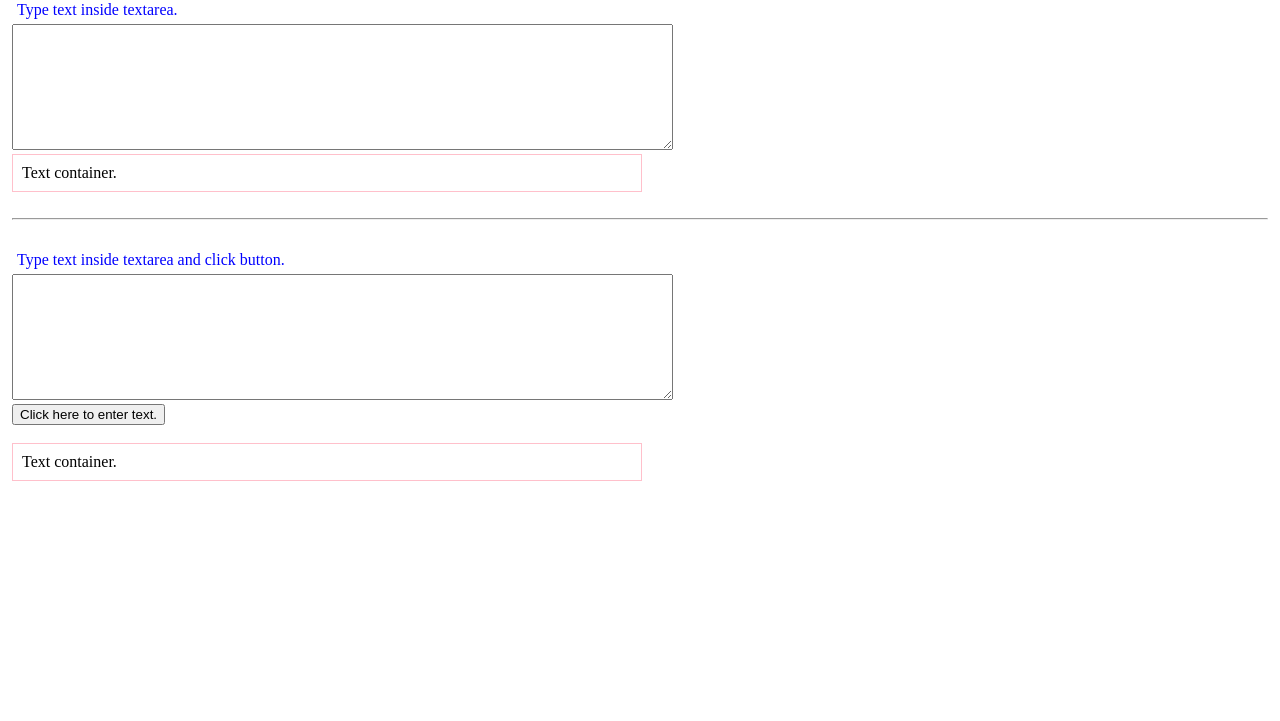
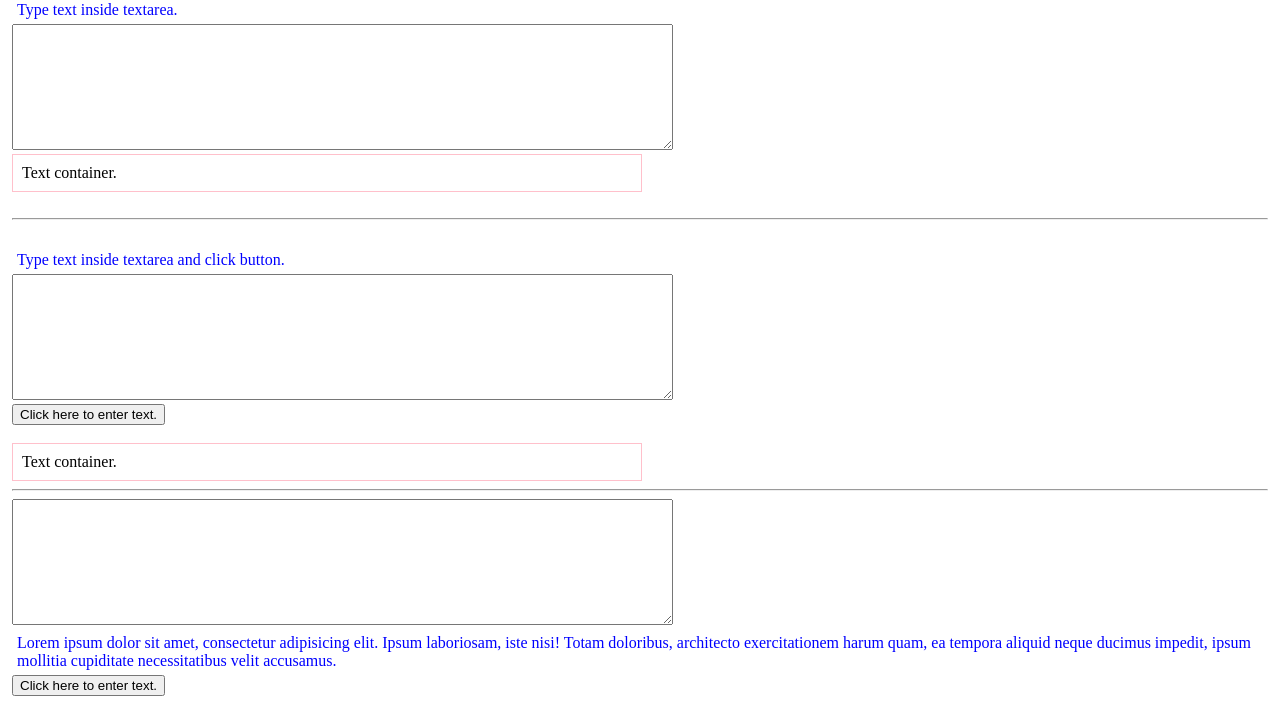
Before and after one commit to adrioro/DOM-Insertion-Outside-Keyboard-Events---JS, a plain HTML site: page index.html in a window 1280 px wide. Shown: the part 79-800 px from the top of the page. Drawn offline with nearby package versions, Linux system fonts and the light colour scheme.

Commit message:
Fourth commit

```diff
--- a/index.html
+++ b/index.html
@@ -30,8 +30,16 @@
       <br>
       <br>
 
+      <div class="box" id="boxId2">Text container.</div>
+      <hr>
+      <textarea id="textarea3" name="name" rows="8" cols="80"></textarea>
+      <p class="myParagh">Lorem ipsum dolor sit amet, consectetur adipisicing elit.
+         Ipsum laboriosam, iste nisi! Totam doloribus, architecto exercitationem harum
+         quam, ea tempora aliquid neque ducimus impedit, ipsum mollitia cupiditate
+         necessitatibus velit accusamus.</p>
+      <button id="button3">Click here to enter text.</button>
 
-      <div class="box" id="boxId2">Text container.</div>
+
 
 
       <!-- Si tenéis jQuery importado a vuestro proyecto y os aparece este error con muchas
--- a/index.js
+++ b/index.js
@@ -10,3 +10,11 @@ $("#button").click(function () { //When button is clicked.
     let text2 = $("textarea#textarea2").val(); //Text is retrieved.
     $("#boxId2").html(text2); //And moved to the box.
 });
+
+//On click move text after paragraph.
+$("#button3").click(function () {
+    let text3 = $("#textarea3").val(); //Retrieving text from textarea.
+    //let mynewText = $("p").html(text3);
+    $("<p></p>").html(text3).insertAfter("p.myParagh"); //Adding it to the box.
+    //$("mynewText").insertAfter("p.myParagh");
+});
```
